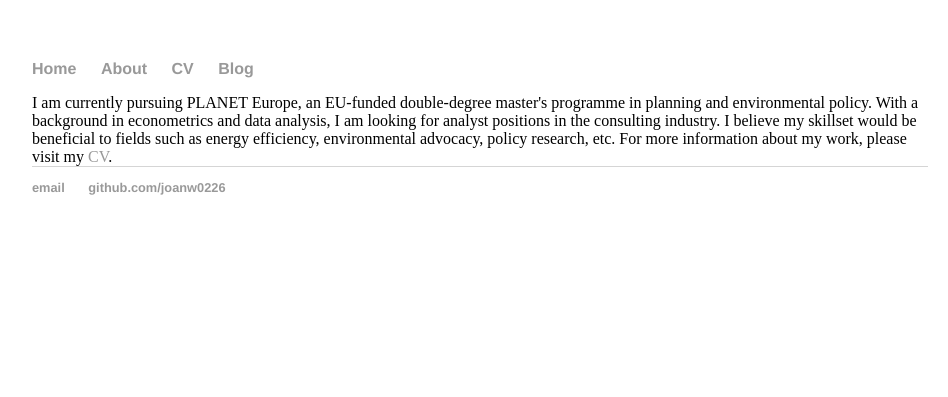
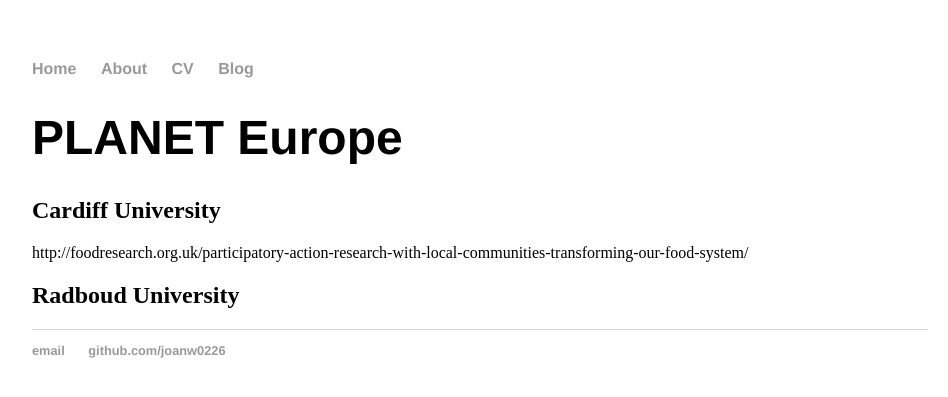
Before and after one commit to joanw0226/joanw0226.github.io, a Jekyll site: the page built from index.html, in a window 1280 px wide. Shown: the top 397 px of the page, without its empty margins (160-1108 px from the left). Built offline with Jekyll 4.4.1, drawn with Linux system fonts in a browser that asks for light colours.

Commit message:
Update index.html

```diff
--- a/index.html
+++ b/index.html
@@ -1,12 +1,11 @@
 ---
 layout: default
-title: Joan Wang
+title: Joan Wang's CV
 ---
-
 <div class="blurb">
-
-I am currently pursuing PLANET Europe, an EU-funded double-degree master's programme in planning and environmental policy. With a background in econometrics and data analysis, I am looking for analyst positions in the consulting industry. I believe my skillset would be beneficial to fields such as energy efficiency, environmental advocacy, policy research, etc.
-
-For more information about my work, please visit my <a href="http://joanw0226.github.io/cv/">CV</a>.
+	<h1>PLANET Europe</h1>
+	<h2>Cardiff University</h2>
+	http://foodresearch.org.uk/participatory-action-research-with-local-communities-transforming-our-food-system/
+	<h2>Radboud University</h2>
 
 </div><!-- /.blurb -->
```
